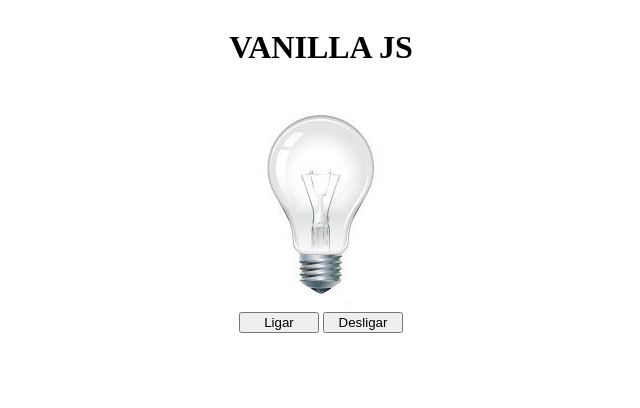
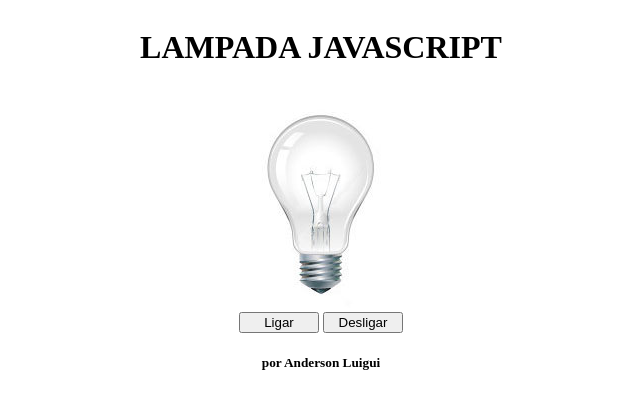
Before and after one commit to AndersonLuigui/Lampada-Javascript, a plain HTML site: page index.html in a window 1280 px wide. Shown: the whole page, without its empty margins (319-959 px from the left). Drawn offline with Linux system fonts and the light colour scheme.

Commit message:
lampada js

```diff
--- a/index.html
+++ b/index.html
@@ -13,7 +13,8 @@
 <body>
 
     <header>
-        <h1> VANILLA JS</h1>
+        <h1> LAMPADA JAVASCRIPT</h1>
+
     </header>
 
     <main>
@@ -30,6 +31,10 @@
 
     </main>
 
+    <footer>
+        <h5> por Anderson Luigui</h5>
+    </footer>
+
     <script src="./script.js"></script>
 
 </body>
--- a/style.css
+++ b/style.css
@@ -1,4 +1,4 @@
-header, main {
+header, main, footer {
     display: flex;
     flex-direction: column;
     align-items: center;
```
